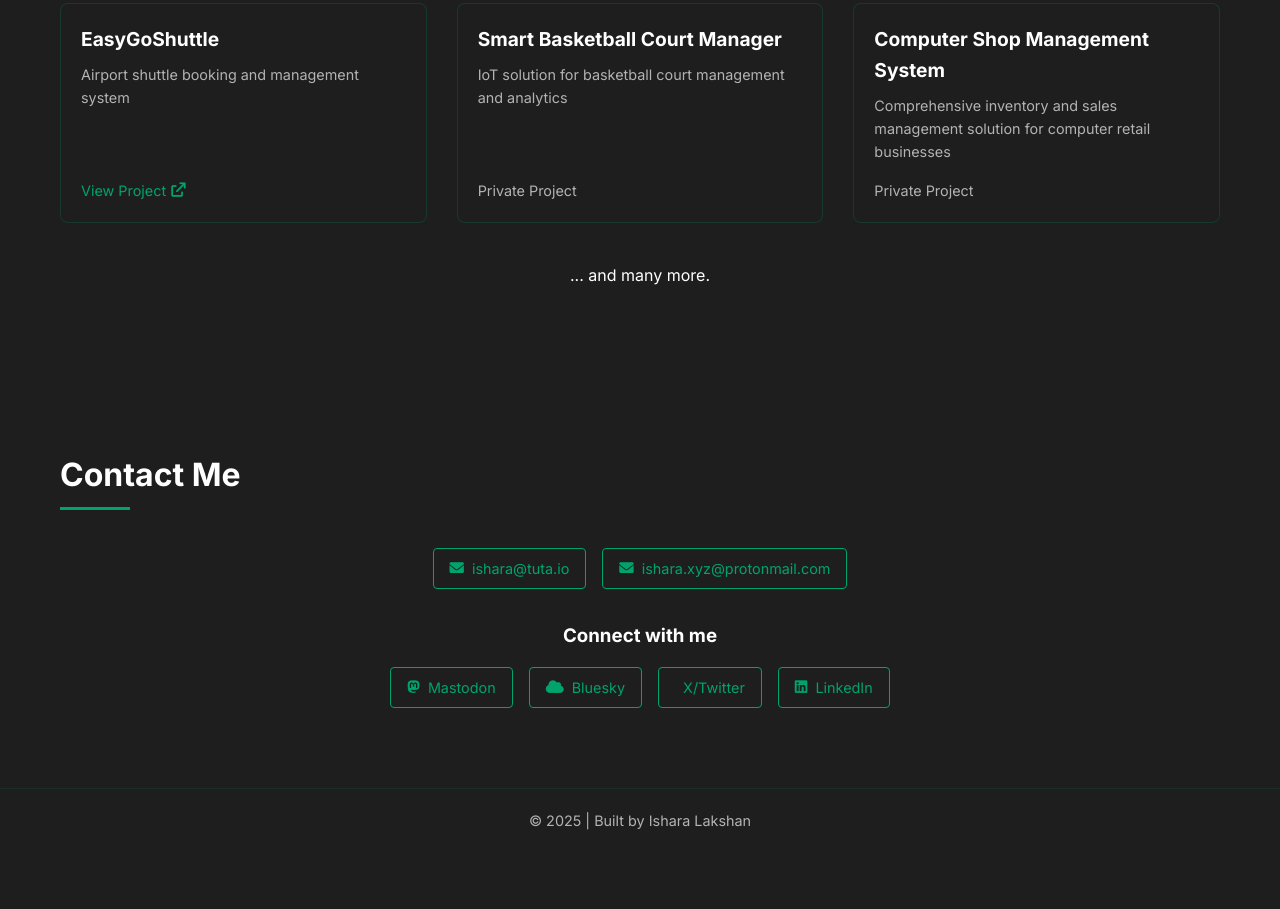
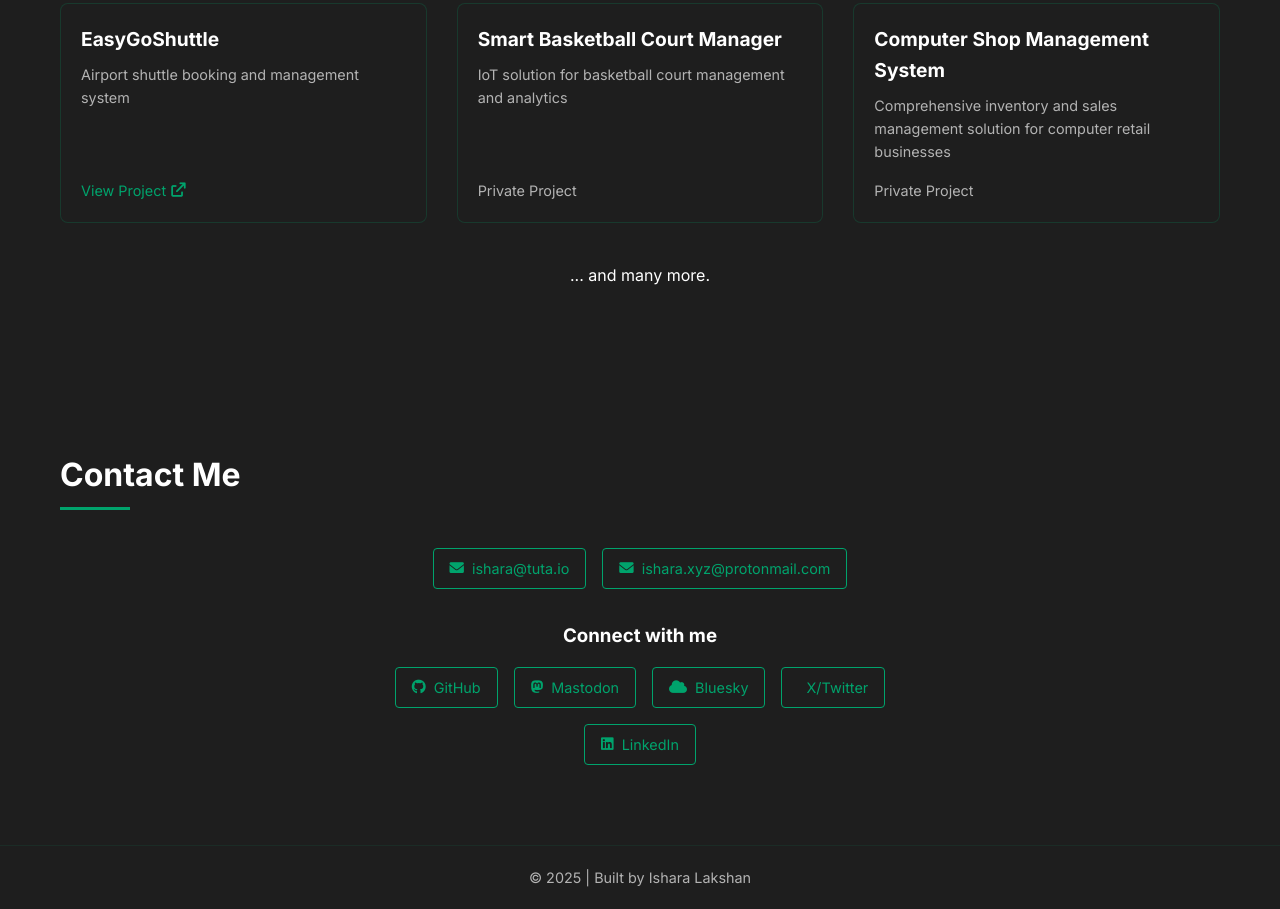
Before and after one commit to ish404git/isharalak.github.io, a plain HTML site: page index.html in a window 1280 px wide. Shown: the part 1973-2882 px from the top of the page. Before the commit the page ends 2825 px from the top, so only its background shows below. Drawn offline with Linux system fonts and the light colour scheme.

Commit message:
update index

```diff
--- a/index.html
+++ b/index.html
@@ -578,6 +578,9 @@
                     <div>
                         <h3 style="text-align: center; margin-bottom: 1rem; color: var(--text-primary);">Connect with me</h3>
                         <div class="social-links">
+                            <a href="https://github.com/ish4ra" target="_blank" class="social-link">
+                                <i class="fa-brands fa-github"></i> GitHub
+                            </a>
                             <a href="https://mastodon.online/@ishara" target="_blank" class="social-link">
                                 <i class="fa-brands fa-mastodon"></i> Mastodon
                             </a>
```
